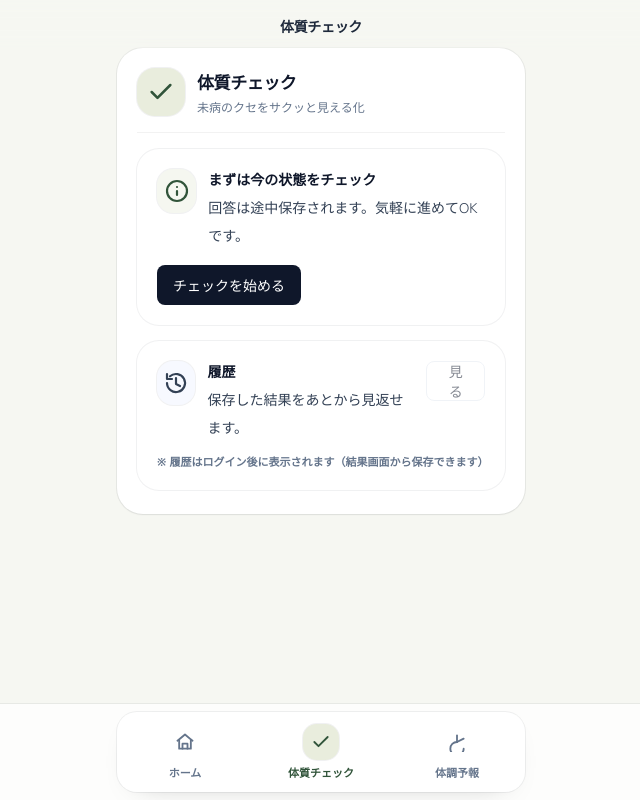
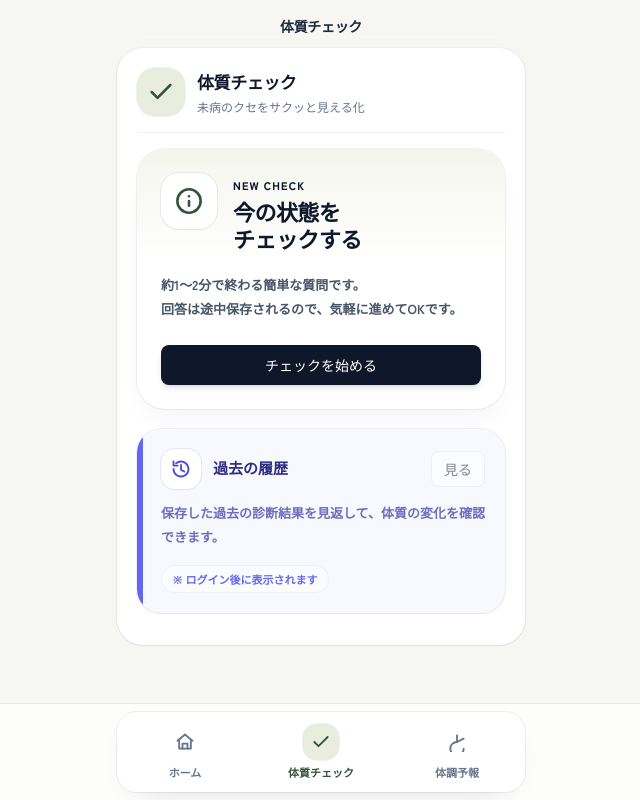
Before and after one commit to totonoucare/totonoucare-webapp, a Next.js app: page /check in a window 1280 px wide. Shown: the whole page, without its empty margins (319-959 px from the left). Built offline with nearby package versions, Linux system fonts and the light colour scheme; no server answers.

Commit message:
Update page.js

```diff
--- a/app/check/page.js
+++ b/app/check/page.js
@@ -41,56 +41,86 @@ export default function CheckLandingPage() {
 
   return (
     <AppShell title="体質チェック">
-      <Module>
+      <Module className="mb-8">
         <ModuleHeader icon={<IconCheck />} title="体質チェック" sub="未病のクセをサクッと見える化" />
-        <div className="px-5 pb-6 pt-4 space-y-4">
-          <div className="rounded-[22px] bg-white ring-1 ring-[var(--ring)] p-5">
-            <div className="flex items-start gap-3">
-              <div className="grid h-11 w-11 place-items-center rounded-[16px] bg-[color-mix(in_srgb,var(--mint),white_55%)] ring-1 ring-[var(--ring)] text-[var(--accent-ink)]">
-                <IconInfo className="h-6 w-6" />
+
+        <div className="px-5 pb-8 pt-4 space-y-5">
+
+          {/* 1. プレミアム・メインカード（チェック開始） */}
+          <div className="relative overflow-hidden rounded-[28px] bg-white ring-1 ring-[var(--ring)] shadow-[0_16px_32px_-12px_rgba(0,0,0,0.06)] transition-all hover:shadow-[0_20px_40px_-12px_rgba(0,0,0,0.1)]">
+            {/* 上部の美しいグラデーション帯 */}
+            <div className="absolute inset-x-0 top-0 h-28 bg-gradient-to-b from-[color-mix(in_srgb,var(--mint),white_40%)] to-white opacity-90" />
+
+            <div className="relative z-10 p-6">
+              <div className="flex items-start gap-4">
+                <div className="grid h-14 w-14 shrink-0 place-items-center rounded-[18px] bg-white shadow-sm ring-1 ring-[var(--ring)] text-[var(--accent-ink)]">
+                  <IconInfo className="h-7 w-7" />
                 </div>
-              <div className="min-w-0">
-                <div className="text-sm font-extrabold text-slate-900">まずは今の状態をチェック</div>
-                <div className="mt-1 text-sm leading-7 text-slate-700">
-                  回答は途中保存されます。気軽に進めてOKです。
+                <div className="min-w-0 pt-1">
+                  <div className="text-[11px] font-black uppercase tracking-widest text-[var(--accent-ink)]/60">
+                    New Check
+                  </div>
+                  <div className="mt-1 text-[22px] font-black tracking-tight text-slate-900 leading-tight">
+                    今の状態を<br />チェックする
                   </div>
                 </div>
               </div>
 
-            <div className="mt-4">
-              <Button onClick={() => router.push("/check/run")}>チェックを始める</Button>
-            </div>
+              <div className="mt-5 text-[13px] font-bold leading-6 text-slate-600">
+                約1〜2分で終わる簡単な質問です。<br />回答は途中保存されるので、気軽に進めてOKです。
               </div>
 
-          <div className="rounded-[22px] bg-white ring-1 ring-[var(--ring)] p-5">
-            <div className="flex items-start justify-between gap-3">
-              <div className="flex items-start gap-3 min-w-0">
-                <div className="grid h-11 w-11 place-items-center rounded-[16px] bg-[color-mix(in_srgb,#eef2ff,white_55%)] ring-1 ring-[var(--ring)] text-slate-700">
-                  <IconHistory className="h-6 w-6" />
-                </div>
-                <div className="min-w-0">
-                  <div className="text-sm font-extrabold text-slate-900">履歴</div>
-                  <div className="mt-1 text-sm leading-7 text-slate-700">
-                    保存した結果をあとから見返せます。
+              <div className="mt-6">
+                <Button
+                  onClick={() => router.push("/check/run")}
+                  className="w-full shadow-md py-3.5 text-[15px]"
+                >
+                  チェックを始める
+                </Button>
               </div>
             </div>
           </div>
 
+          {/* 2. 履歴カード (SoftPanel風デザイン) */}
+          <div className="relative overflow-hidden rounded-[24px] bg-[color-mix(in_srgb,#eef2ff,white_50%)] ring-1 ring-[var(--ring)] shadow-sm">
+            <div className="absolute left-0 top-0 bottom-0 w-1.5 bg-[#6366f1]" />
+            <div className="p-5 pl-6">
+              <div className="flex items-center justify-between gap-4">
+                <div className="flex items-center gap-3 min-w-0">
+                  <div className="grid h-10 w-10 shrink-0 place-items-center rounded-[14px] bg-white shadow-sm ring-1 ring-indigo-100 text-indigo-600">
+                    <IconHistory className="h-5 w-5" />
+                  </div>
+                  <div className="min-w-0">
+                    <div className="text-[15px] font-extrabold text-indigo-900">
+                      過去の履歴
+                    </div>
+                  </div>
+                </div>
                 <Button
                   variant="secondary"
+                  size="sm"
                   onClick={() => router.push("/history")}
                   disabled={loadingAuth || !isLoggedIn}
+                  className="shrink-0 bg-white"
                 >
                   見る
                 </Button>
               </div>
 
+              <div className="mt-3 text-[13px] font-bold leading-6 text-indigo-800/70">
+                保存した過去の診断結果を見返して、体質の変化を確認できます。
+              </div>
+
               {!loadingAuth && !isLoggedIn ? (
-              <div className="mt-3 text-[11px] font-bold text-slate-500">
-                ※ 履歴はログイン後に表示されます（結果画面から保存できます）
+                <div className="mt-4">
+                  <span className="inline-flex items-center rounded-full bg-white/60 px-3 py-1.5 text-[11px] font-extrabold text-indigo-500 ring-1 ring-inset ring-indigo-100/50">
+                    ※ ログイン後に表示されます
+                  </span>
                 </div>
               ) : null}
             </div>
+          </div>
+
         </div>
       </Module>
     </AppShell>
```
Lines whose indentation alone changed are shown as unchanged.
